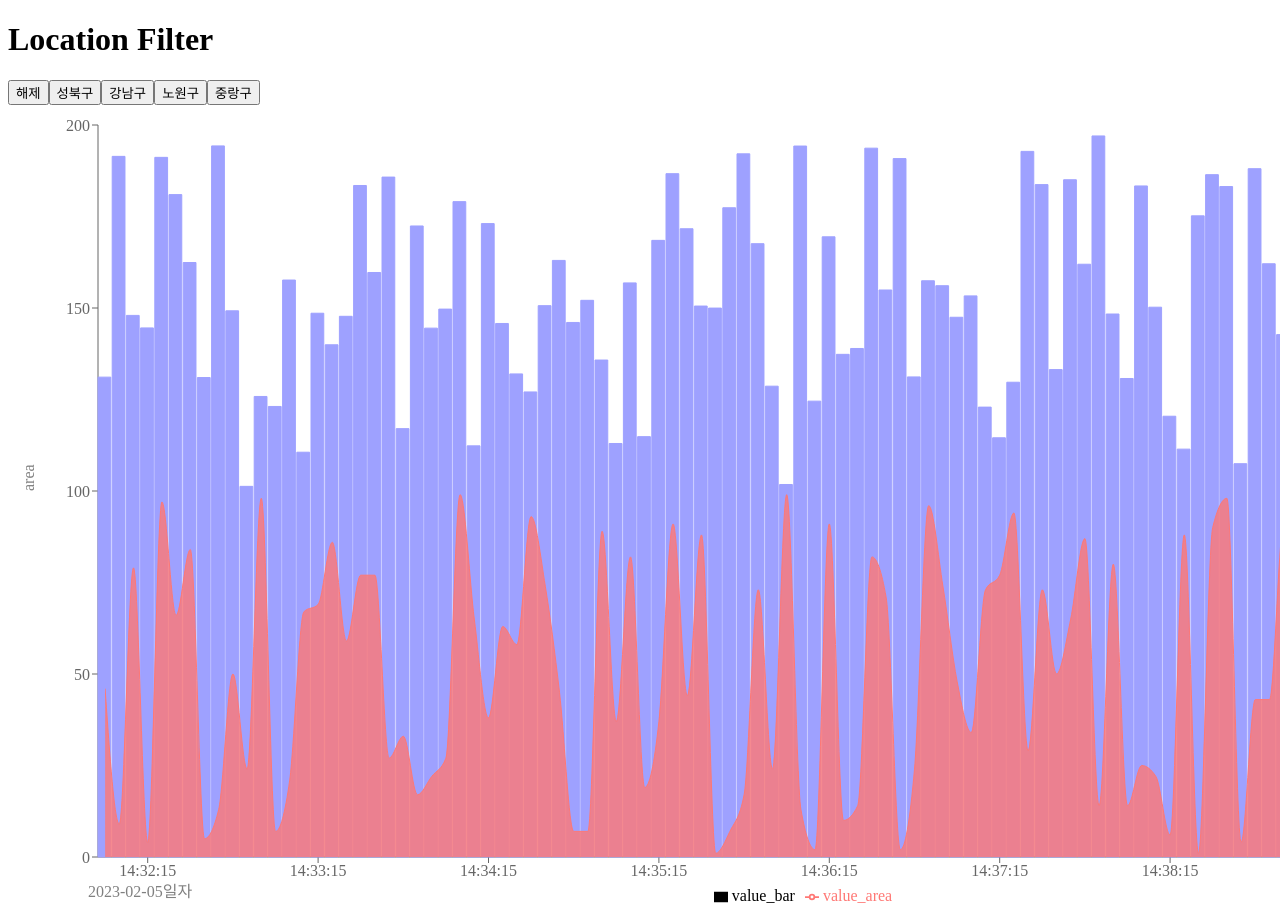
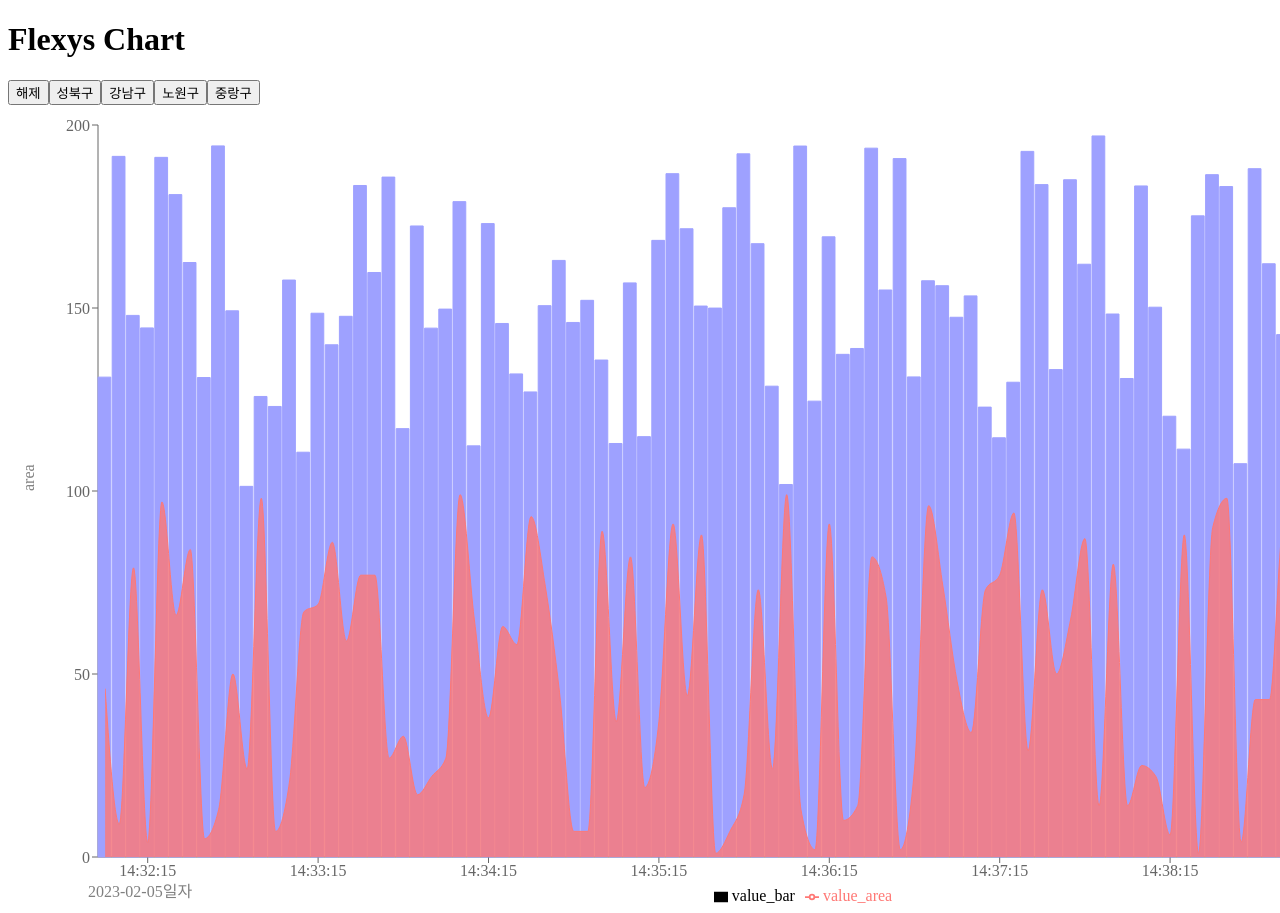
Before and after one commit to wanted-pre-onboarding-fe-team-4/pre-onboarding-9th-3-4, a React (Vite) app: page / in a window 1280 px wide. Shown: the top 913 px of the page. Built offline with nearby package versions, Linux system fonts and the light colour scheme.

Commit message:
style: 제목 텍스트 변경

```diff
--- a/index.html
+++ b/index.html
@@ -5,7 +5,7 @@
     <link rel="icon" type="image/svg+xml" href="/vite.svg" />
     <link rel="stylesheet" href="/index.css" />
     <meta name="viewport" content="width=device-width, initial-scale=1.0" />
-    <title>Vite + React + TS</title>
+    <title>Flexys Chart</title>
   </head>
   <body>
     <div id="root"></div>
--- a/src/App.tsx
+++ b/src/App.tsx
@@ -14,6 +14,7 @@ function App() {
 
   return (
     <div className='App'>
+      <h1>Flexys Chart</h1>
       <Filter setFilterFunction={setFilterFunction} />
       <Suspense fallback={<div>Loading...</div>}>
         <Chart
--- a/src/components/Filter/index.tsx
+++ b/src/components/Filter/index.tsx
@@ -8,7 +8,6 @@ interface FilterProps {
 
 export const Filter = ({ setFilterFunction }: FilterProps) => (
   <div>
-    <h1>Location Filter</h1>
     {LOCATIONS.map((loc) => (
       <button key={loc} onClick={() => setFilterFunction(filterById(loc))}>
         {loc}
```
